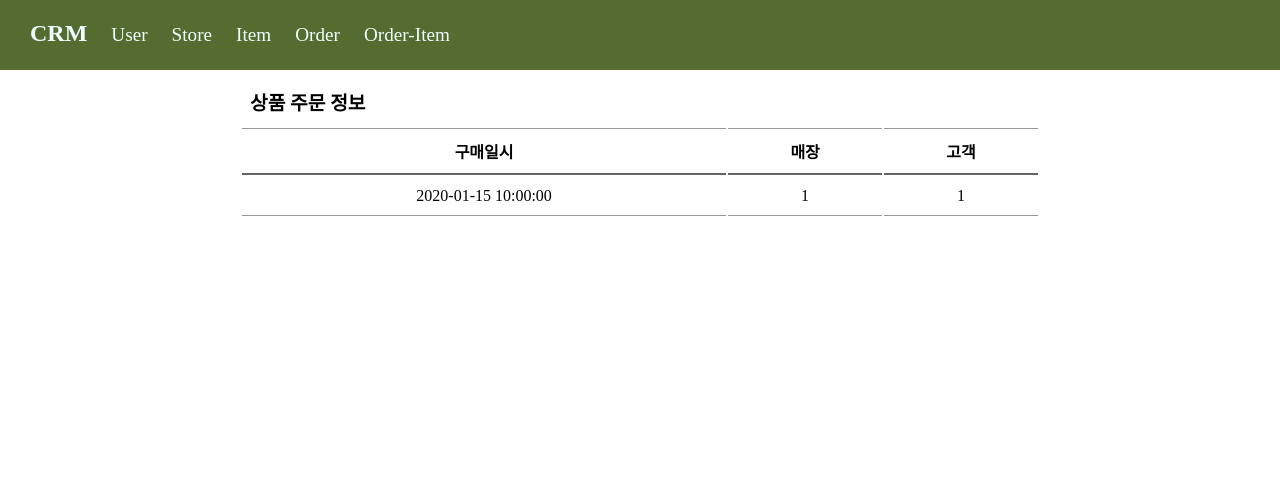
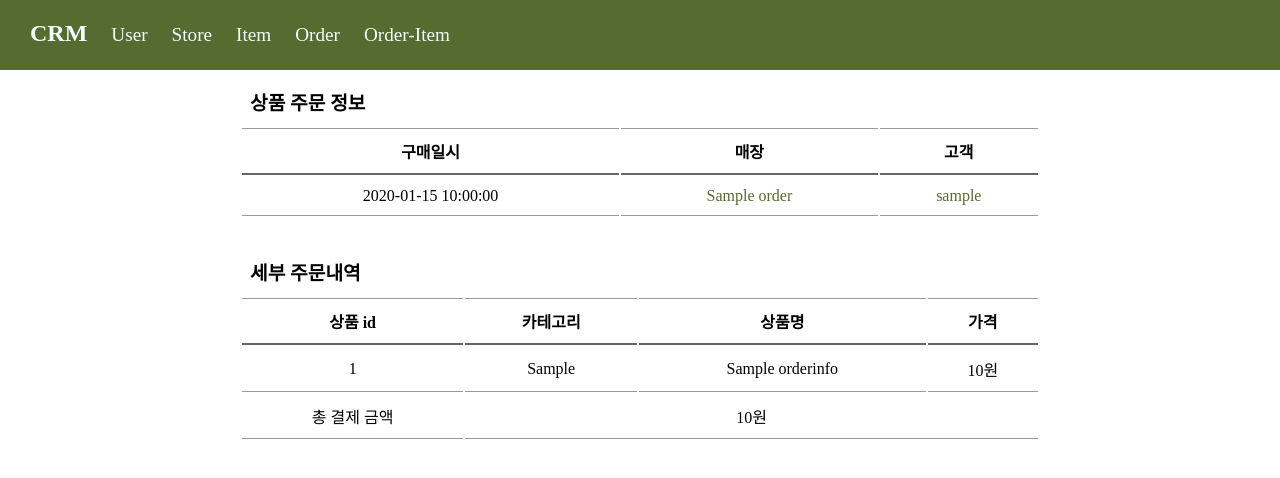
Before and after one commit to yw5123/sesac-crm, a Flask app: template crm/templates/order/orderdetail.html in a window 1280 px wide. Shown: the top 478 px of the page. Run offline with Flask 3, Linux system fonts and the light colour scheme; the template is opened without the code that fills it: most values are stand-ins (such as "Sample title", 1, 10 or a date in 2020).

Commit message:
주문 상세페이지에 아이템 리스트 추가

```diff
--- a/crm/templates/order/orderdetail.html
+++ b/crm/templates/order/orderdetail.html
@@ -11,8 +11,29 @@
         </tr>
         <tr>
             <td>{{ order['OrderAt'] }}</td>
-            <td>{{ order['StoreId'] }}</td>
-            <td>{{ order['UserId'] }}</td>
+            <td><a href="../stores/{{ order['StoreId'] }}">{{ order['StoreName'] }}</a></td>
+            <td><a href="../users/{{ order['UserId'] }}">{{ order['UserName'] }}</a></td>
+        </tr>
+    </table>
+    <p class="pagetitle" style="padding-top: 30px;">세부 주문내역</p>
+    <table class="datatable">
+        <tr>
+            <th>상품 id</th>
+            <th>카테고리</th>
+            <th>상품명</th>
+            <th>가격</th>
+        </tr>
+        {% for orderinfo in orderinfos %}
+        <tr>
+            <td>{{ orderinfo['ItemId'] }}</td>
+            <td>{{ orderinfo['ItemType'] }}</td>
+            <td>{{ orderinfo['ItemName'] }}</td>
+            <td>{{ orderinfo['ItemPrice'] }}원</td>
+        </tr>
+        {% endfor %}
+        <tr>
+            <td>총 결제 금액</td>
+            <td colspan="3">{{ total }}원</td>
         </tr>
     </table>
 </div>
--- a/crm/templates/order/orderlist.html
+++ b/crm/templates/order/orderlist.html
@@ -16,8 +16,8 @@
         <tr>
             <td><a href="./{{ order['Id'] }}">{{ order['Id'] }}</a></td>
             <td>{{ order['OrderAt'] }}</td>
-            <td>{{ order['StoreId'] }}</td>
-            <td>{{ order['UserId'] }}</td>
+            <td>{{ order['StoreName'] }}</td>
+            <td>{{ order['UserName'] }}</td>
         </tr>
         {% endfor %}
     </table>
```
Also changed, not shown: crm/views/order.py (+19 -3 lines).
